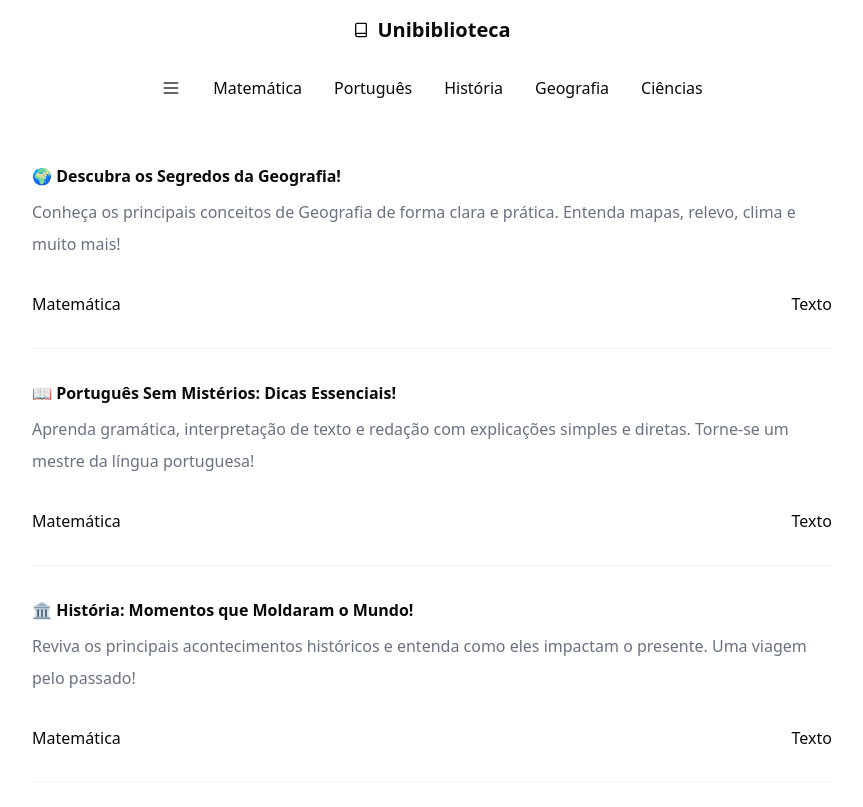
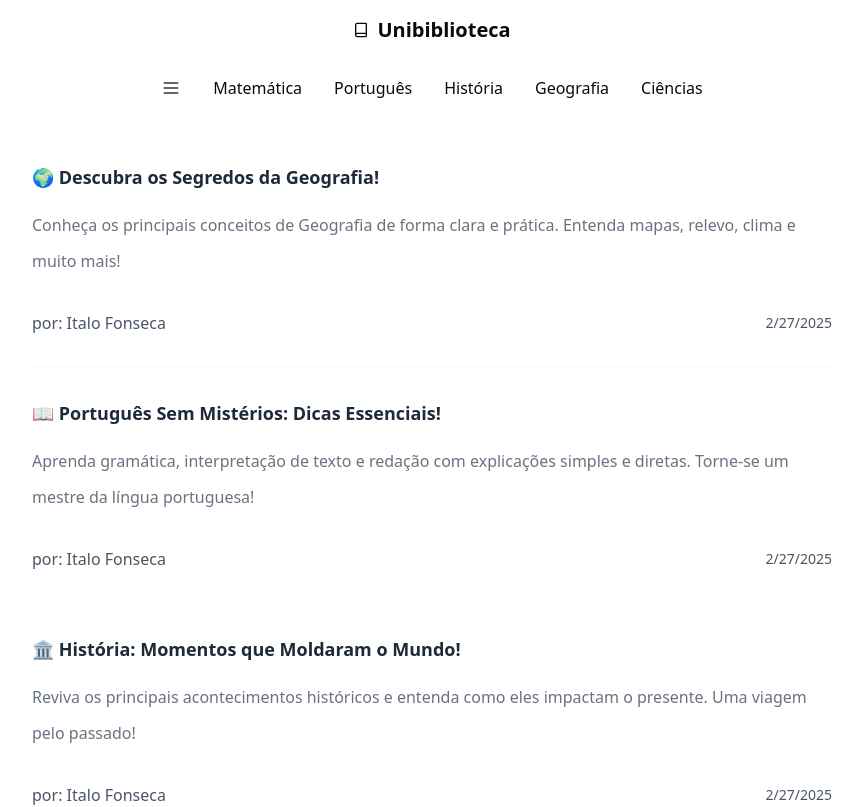
Before and after one commit to DamasoMagno/unibiblioteca, a Next.js app: page / in a window 1280 px wide. Shown: the top 807 px of the page, without its empty margins (208-1071 px from the left). Built offline with nearby package versions, Linux system fonts and the light colour scheme.

Commit message:
feat: first page

```diff
--- a/src/app/page.tsx
+++ b/src/app/page.tsx
@@ -87,13 +87,13 @@ export default function Home() {
         <ul className="flex flex-col gap-8">
           {posts.map((post) => {
             return (
-              <Link href="/" className="flex flex-col gap-2 border-b border-gray-100 pb-8 last:border-none" key={post.id}>
-                <strong>{post.titulo}</strong>
-                <p className="text-gray-500 leading-8 text-base">{post.descricao}</p>
+              <Link href="/" className="flex flex-col gap-2 border-b border-gray-100/50 pb-8 last:border-none" key={post.id}>
+                <strong className="text-[18px] text-gray-800">{post.titulo}</strong>
+                <p className="text-gray-500 leading-9 text-base mt-2">{post.descricao}</p>
 
                 <footer className="flex justify-between items-center mt-6">
-                  <span>Matemática</span>
-                  <span>Texto</span>
+                  <span className="text-gray-600 font-medium text-base">por: Italo Fonseca</span>
+                  <span className="text-sm text-gray-600 font-medium">{new Date().toLocaleDateString()}</span>
                 </footer>
               </Link>
             );
```
